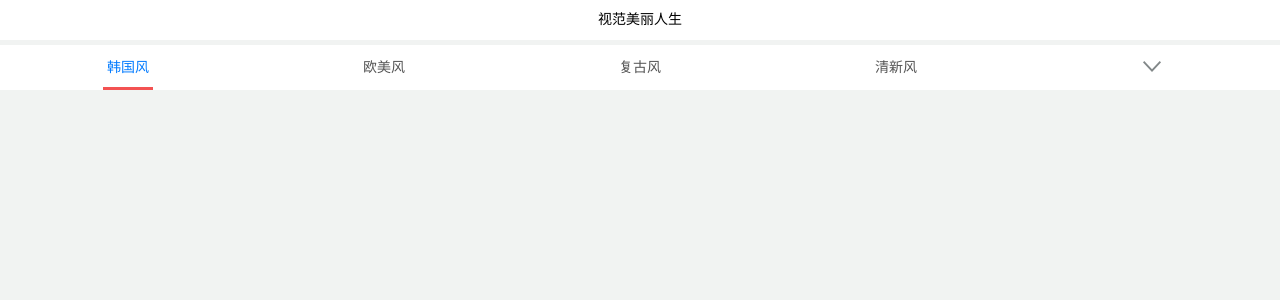
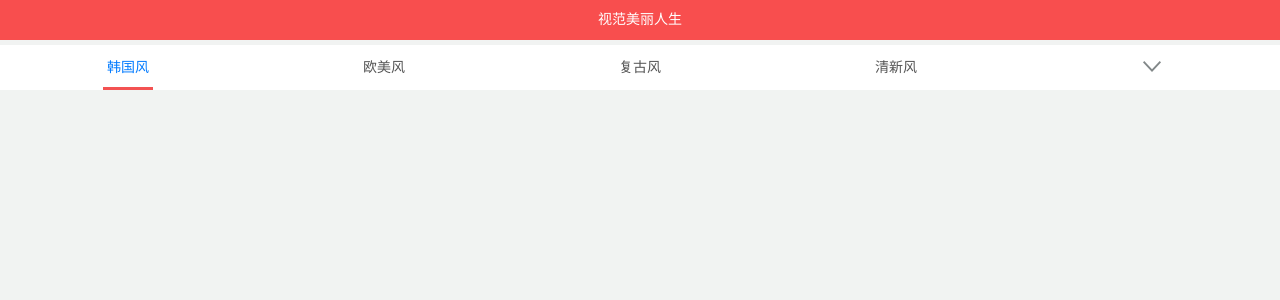
Before and after one commit to zhenshigu/demovf, a PHP site: page /database/application/views/clientm/Shifanv.php in a window 1280 px wide. Shown: the top 300 px of the page. Run offline with PHP 8.4, Linux system fonts and the light colour scheme; the template is opened without the code that fills it, so the values that code supplies are empty.

Commit message:
a bit of change,set the unified color of each module

```diff
--- a/application/views/clientm/Index.php
+++ b/application/views/clientm/Index.php
@@ -14,7 +14,7 @@
 <body>
 
     <ul class="index_address" >
-        <li id="_dingwei" style="background: #F84E4E;color: white">
+        <li id="_dingwei" class="headerColor">
             当前城市:
         </li>
     </ul>
--- a/application/views/clientm/Myinfo.php
+++ b/application/views/clientm/Myinfo.php
@@ -15,7 +15,7 @@
 
 <body>
 <ul class="myinfo_head">
-        <li >我的资料</li>
+    <li class="headerColor">我的资料</li>
     </ul>
     <div id="logined" >
 <ul class="myinfo_body">
--- a/application/views/clientm/Shifanv.php
+++ b/application/views/clientm/Shifanv.php
@@ -12,7 +12,7 @@
 
 <body id="mybody">
      <ul class="dgou_head">
-        <li>视范美丽人生</li>
+         <li class="headerColor">视范美丽人生</li>
     </ul>
     <ul class="classify">
         <li><span class="act_red" data-tag="0">韩国风</span></li>
--- a/static/css/apm.css
+++ b/static/css/apm.css
@@ -580,3 +580,7 @@ vertical-align:middle;
 .txtcenter{
     text-align: center;
 }
+
+.headerColor{
+    background: #F84E4E;color: white
+}
```
